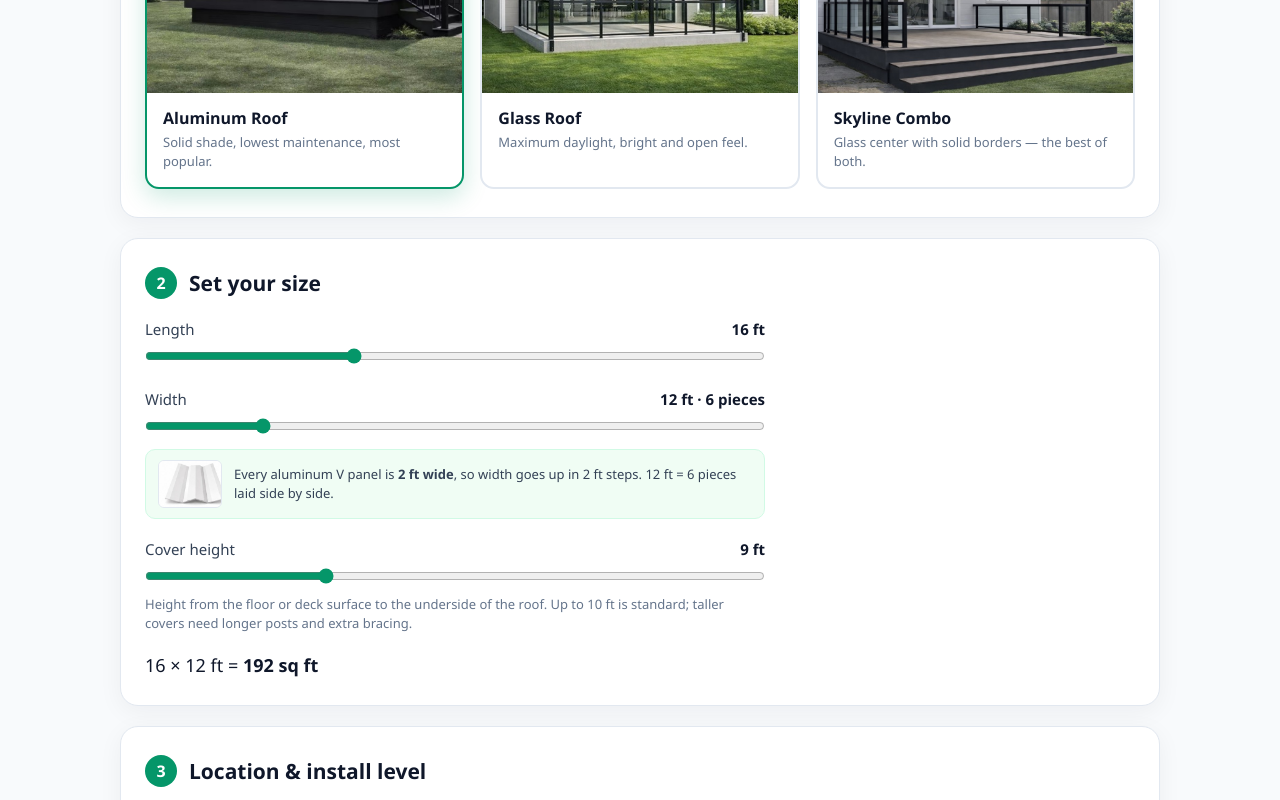
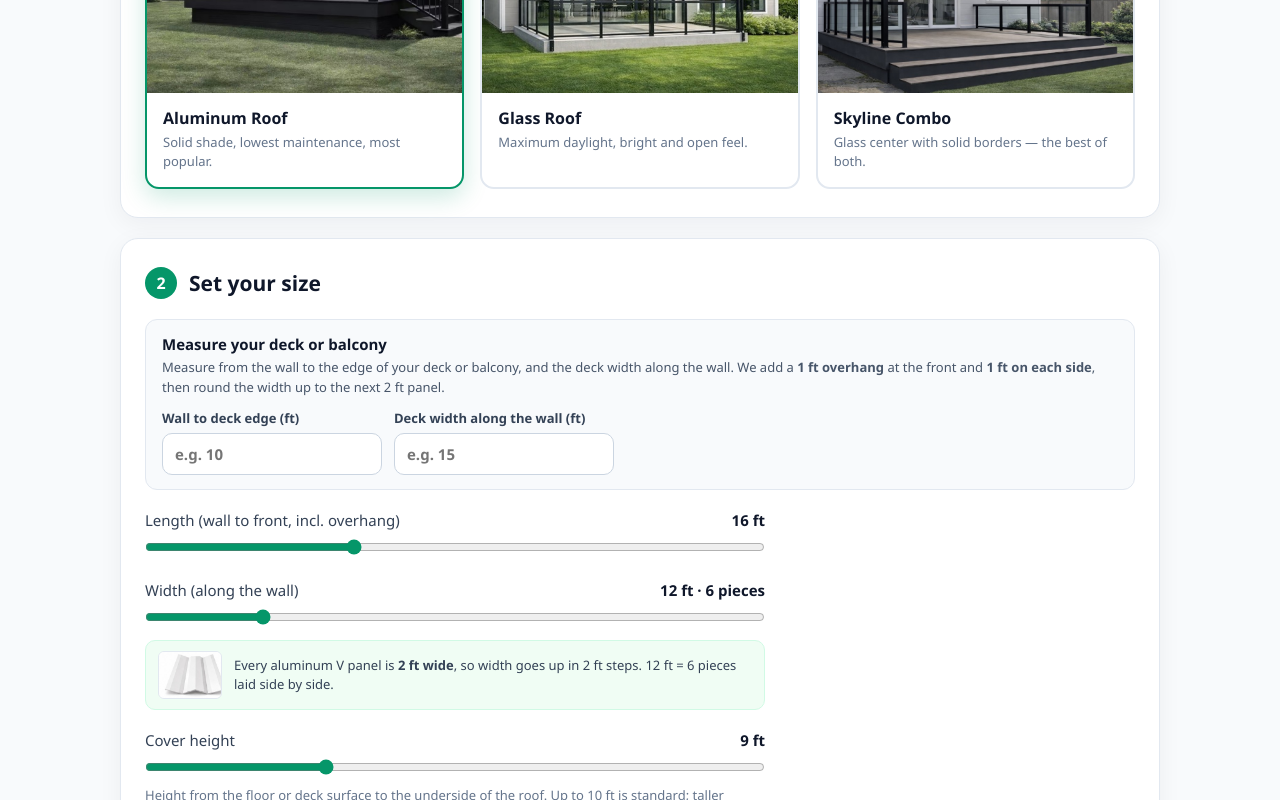
Before and after one commit to chrisyin888/askpatioai-frontend, a Vue app: page /instant-quote in a window 1280 px wide. Shown: the part 519-1319 px from the top of the page. Built offline with nearby package versions, Linux system fonts and the light colour scheme.

Commit message:
Instant quote: deck measuring helper with 1 ft overhang rules and 2 ft width rounding
Co-authored-by: Cursor <cursoragent@cursor.com>

```diff
--- a/src/views/InstantQuote.vue
+++ b/src/views/InstantQuote.vue
@@ -39,13 +39,40 @@
 
     <section class="iq-panel">
       <h2 class="iq-step-title"><span class="iq-step-num">2</span> Set your size</h2>
+      <div class="iq-measure">
+        <p class="iq-measure-title">Measure your deck or balcony</p>
+        <p class="iq-measure-rule">
+          Measure from the wall to the edge of your deck or balcony, and the deck width along the wall.
+          We add a <strong>1 ft overhang</strong> at the front and <strong>1 ft on each side</strong>,
+          then round the width up to the next {{ panelWidthFt }} ft panel.
+        </p>
+        <div class="iq-measure-inputs">
+          <label>
+            Wall to deck edge (ft)
+            <input v-model.number="deckDepth" type="number" min="1" max="39" step="0.5" inputmode="decimal" placeholder="e.g. 10" />
+          </label>
+          <label>
+            Deck width along the wall (ft)
+            <input v-model.number="deckWidth" type="number" min="1" max="28" step="0.5" inputmode="decimal" placeholder="e.g. 15" />
+          </label>
+        </div>
+        <ul v-if="measuredLength || measuredWidth" class="iq-measure-result">
+          <li v-if="measuredLength">
+            Length: {{ deckDepth }} + 1 ft overhang = <strong>{{ measuredLength }} ft</strong>
+          </li>
+          <li v-if="measuredWidth">
+            Width: {{ deckWidth }} + 1 + 1 ft overhang = {{ deckWidth + 2 }} ft → rounded up to
+            <strong>{{ measuredWidth }} ft</strong> ({{ measuredWidth / panelWidthFt }} panels)
+          </li>
+        </ul>
+      </div>
       <div class="iq-sliders">
         <div class="iq-slider-row">
-          <label for="iq-length">Length <strong>{{ length }} ft</strong></label>
+          <label for="iq-length">Length (wall to front, incl. overhang) <strong>{{ length }} ft</strong></label>
           <input id="iq-length" v-model.number="length" type="range" min="4" max="40" step="1" />
         </div>
         <div class="iq-slider-row">
-          <label for="iq-width">Width <strong>{{ width }} ft · {{ panelCount }} pieces</strong></label>
+          <label for="iq-width">Width (along the wall) <strong>{{ width }} ft · {{ panelCount }} pieces</strong></label>
           <input id="iq-width" v-model.number="width" type="range" min="8" max="30" :step="panelWidthFt" />
           <div class="iq-piece-note">
             <span class="iq-piece-imgs">
@@ -247,6 +274,8 @@ export default {
       floor: null,
       coverHeight: COVER_HEIGHT.default,
       coverHeightRange: COVER_HEIGHT,
+      deckDepth: null,
+      deckWidth: null,
       address: '',
       addressPoint: null,
       addressSuggestions: [],
@@ -343,6 +372,17 @@ export default {
         coverHeight: this.coverHeight,
       });
     },
+    measuredLength() {
+      const depth = Number(this.deckDepth);
+      if (!depth || depth <= 0) return null;
+      return Math.min(40, Math.max(4, Math.ceil(depth + 1)));
+    },
+    measuredWidth() {
+      const w = Number(this.deckWidth);
+      if (!w || w <= 0) return null;
+      const step = this.panelWidthFt;
+      return Math.min(30, Math.max(8, Math.ceil((w + 2) / step) * step));
+    },
     addressMapUrl() {
       if (!this.addressPoint) return '';
       const { lat, lon } = this.addressPoint;
@@ -383,6 +423,14 @@ export default {
     },
     roofArticle() {
       return /^[aeiou]/.test(this.roofLabel) ? 'an' : 'a';
+    },
+  },
+  watch: {
+    measuredLength(v) {
+      if (v) this.length = v;
+    },
+    measuredWidth(v) {
+      if (v) this.width = v;
     },
   },
   beforeUnmount() {
@@ -685,6 +733,58 @@ export default {
 .iq-sqft {
   font-size: 18px;
   margin: 8px 0 0;
+}
+.iq-measure {
+  margin-bottom: 20px;
+  padding: 14px 16px;
+  border: 1px solid #e2e8f0;
+  border-radius: 12px;
+  background: #f8fafc;
+}
+.iq-measure-title {
+  margin: 0 0 4px;
+  font-size: 15px;
+  font-weight: 700;
+  color: #0f172a;
+}
+.iq-measure-rule {
+  margin: 0 0 12px;
+  font-size: 13px;
+  line-height: 1.5;
+  color: #475569;
+}
+.iq-measure-inputs {
+  display: grid;
+  grid-template-columns: repeat(2, minmax(0, 220px));
+  gap: 12px;
+}
+.iq-measure-inputs label {
+  display: flex;
+  flex-direction: column;
+  gap: 6px;
+  font-size: 13px;
+  font-weight: 600;
+  color: #334155;
+}
+.iq-measure-inputs input {
+  padding: 10px 12px;
+  border: 1px solid #cbd5e1;
+  border-radius: 10px;
+  font: inherit;
+  font-size: 15px;
+  background: #fff;
+}
+.iq-measure-inputs input:focus {
+  outline: none;
+  border-color: #059669;
+  box-shadow: 0 0 0 3px rgba(5, 150, 105, 0.18);
+}
+.iq-measure-result {
+  margin: 12px 0 0;
+  padding-left: 18px;
+  font-size: 13px;
+  line-height: 1.6;
+  color: #065f46;
 }
 .iq-piece-note {
   display: flex;
```
